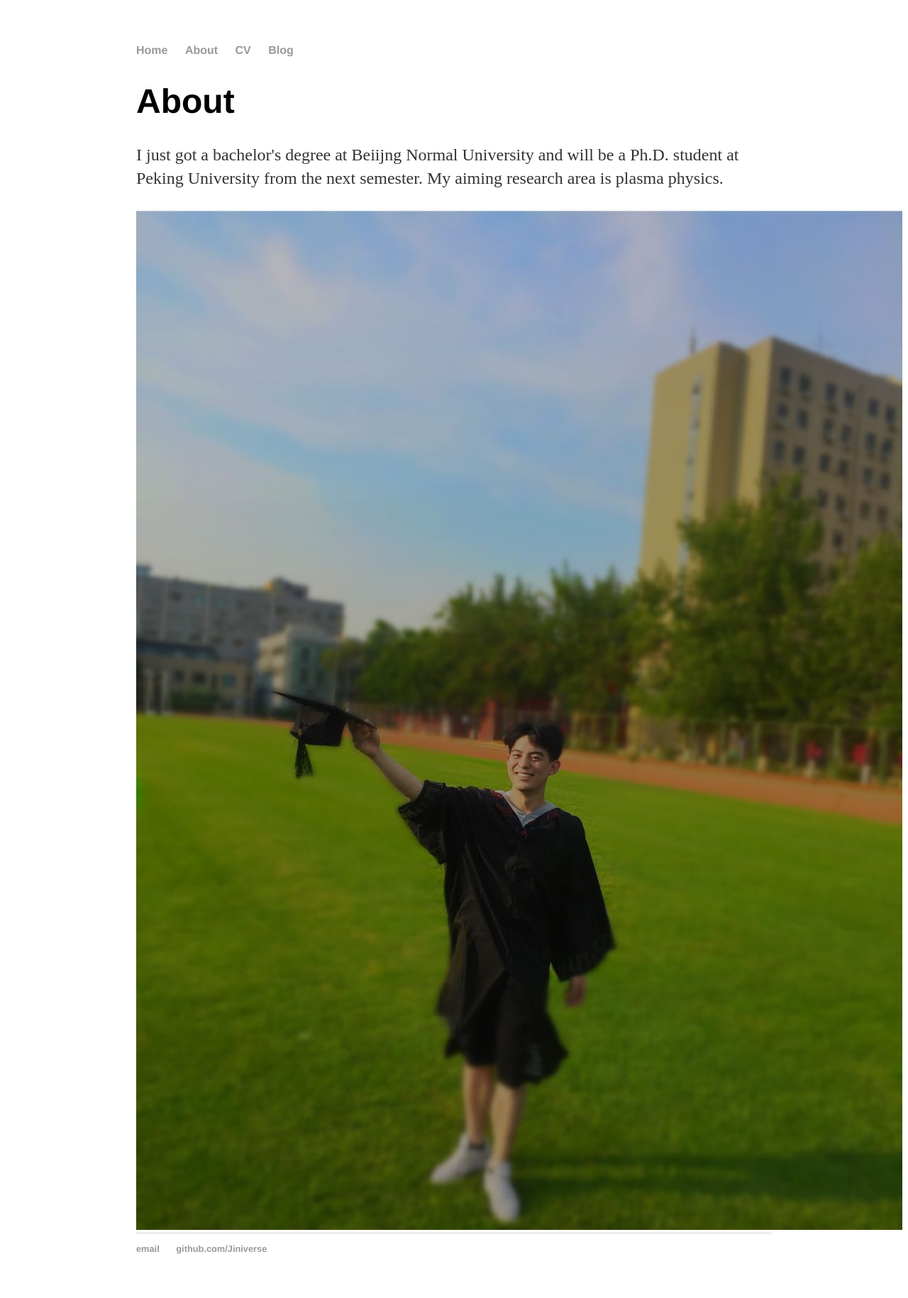
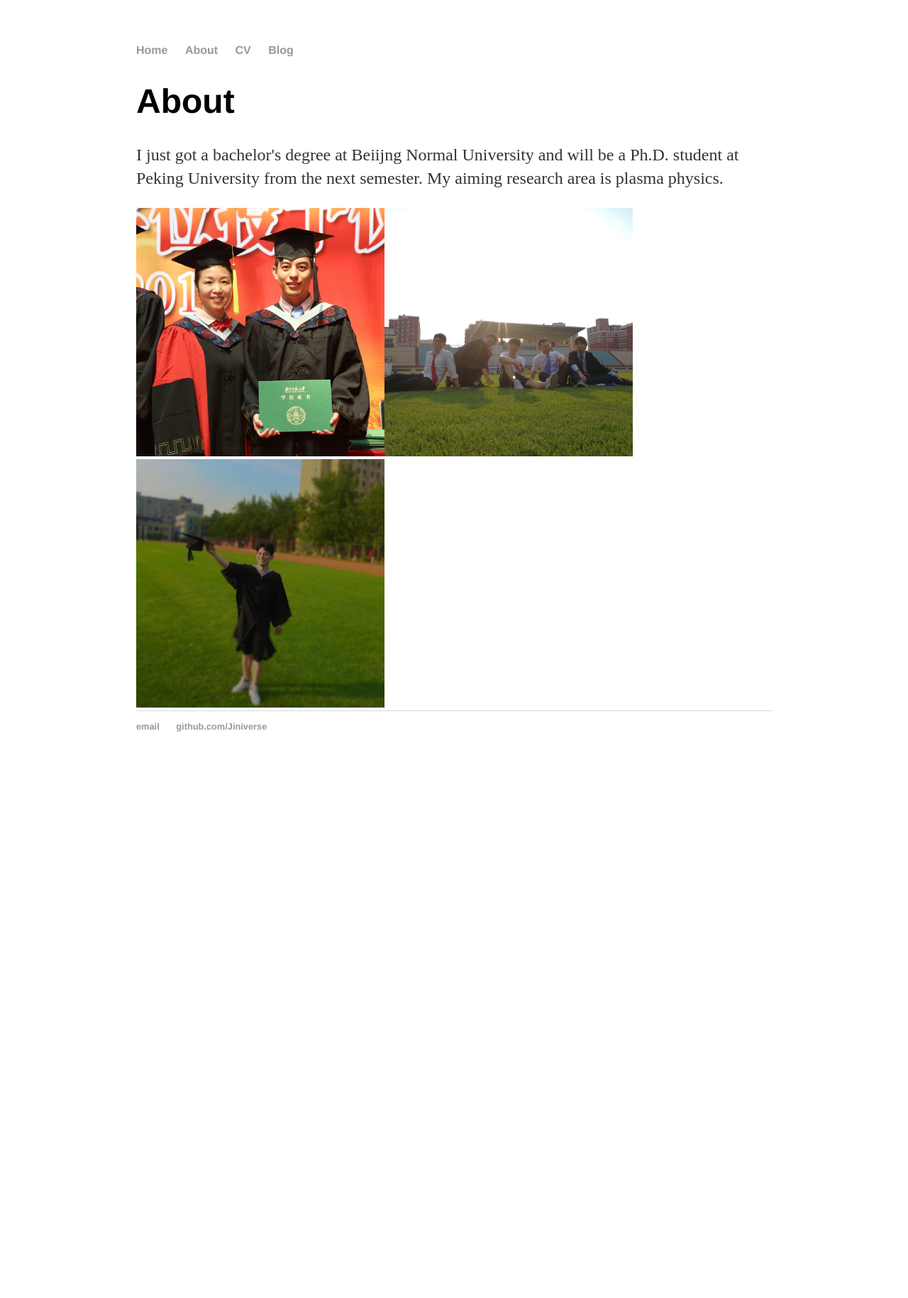
Before and after one commit to Jiniverse/Jiniverse.github.io, a Jekyll site: the page built from about/index.html, in a window 1280 px wide. Shown: the whole page at 71% size. Built offline with Jekyll 4.4.1, drawn with Linux system fonts in a browser that asks for light colours; after the commit the page ends 1093 px from its top, so only the background shows below that.

Commit message:
upload imgs

```diff
--- a/about/index.html
+++ b/about/index.html
@@ -6,6 +6,6 @@ title: About Shan Jin
 		<div class="about">
 			<h1>About</h1>
 			<p>I just got a bachelor's degree at Beiijng Normal University and will be a Ph.D. student at Peking University from the next semester. My aiming research area is plasma physics.</p>
-            <img src="bnu/ba.jpg" width="1080" height="1440" alt=""/>
+            <img src="bnu/ba1.jpg" width="350" height="350" alt=""/><img src="bnu/ba2.jpg" width="350" height="350" alt=""/><img src="bnu/ba3.jpg" width="350" height="350" alt=""/>
 
 		</div>
```
Also changed, not shown: about/bnu/ba1.jpg (added), about/bnu/ba2.jpg (added), about/bnu/ba3.jpg (added).
